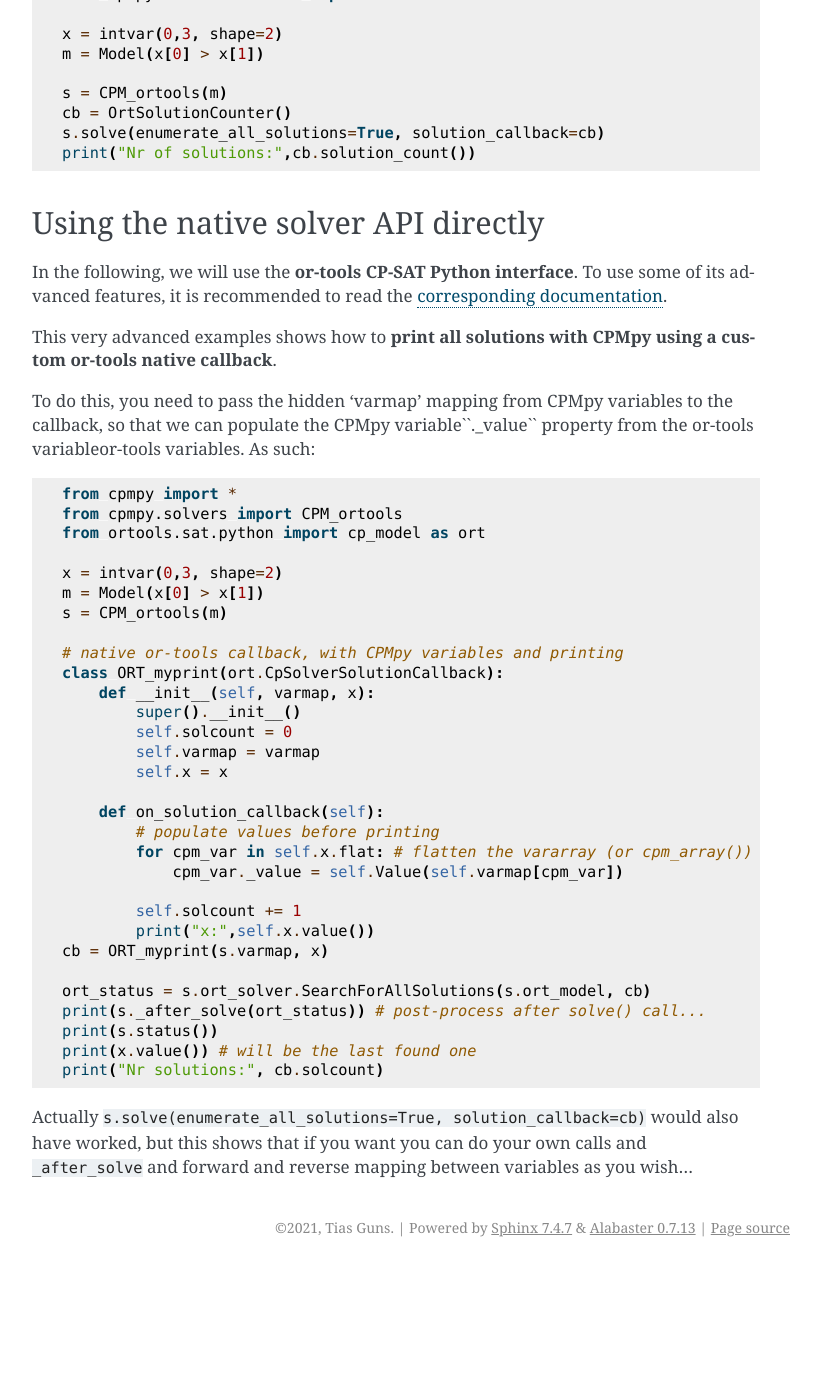
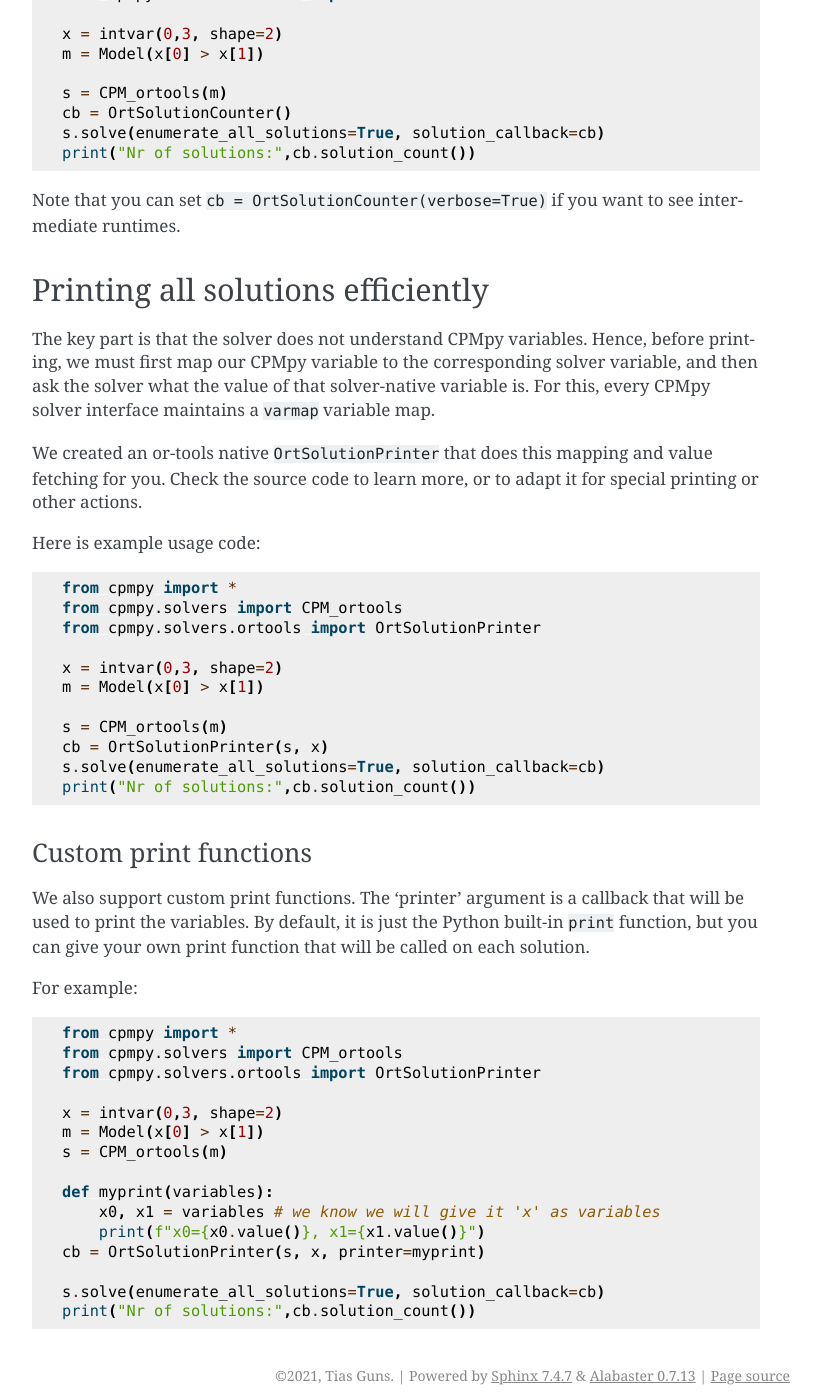
Before and after one commit to CPMpy/cpmpy, a Sphinx documentation site: the page built from docs/multiple_solutions.md, in a window 1280 px wide and 1400 px high, scrolled down 2582 px. Shown: the whole window, without its empty margins (320-1141 px from the left). Built offline with Sphinx 7.4.7, drawn with Linux system fonts in a browser that asks for light colours; before the commit the page ends 3849 px from its top, so only the background shows below that; some of the changed text lies outside the part shown.

Commit message:
ort: new callback for easier printing of all solutions

````diff
--- a/docs/multiple_solutions.md
+++ b/docs/multiple_solutions.md
@@ -105,45 +105,49 @@ s.solve(enumerate_all_solutions=True, solution_callback=cb)
 print("Nr of solutions:",cb.solution_count())
 ```
 
-## Using the native solver API directly
+Note that you can set `cb = OrtSolutionCounter(verbose=True)` if you want to see intermediate runtimes.
 
-In the following, we will use the __or-tools CP-SAT Python interface__. To use some of its advanced features, it is recommended to read the [corresponding documentation](https://developers.google.com/optimization/reference/python/sat/python/cp_model).
+## Printing all solutions efficiently
 
-This very advanced examples shows how to **print all solutions with CPMpy using a custom or-tools native callback**.
+The key part is that the solver does not understand CPMpy variables. Hence, before printing, we must first map our CPMpy variable to the corresponding solver variable, and then ask the solver what the value of that solver-native variable is. For this, every CPMpy solver interface maintains a `varmap` variable map.
 
-To do this, you need to pass the hidden 'varmap' mapping from CPMpy variables to the callback, so that we can populate the CPMpy variable`._value` property from the or-tools variableor-tools variables. As such:
+We created an or-tools native `OrtSolutionPrinter` that does this mapping and value fetching for you. Check the source code to learn more, or to adapt it for special printing or other actions.
+
+Here is example usage code:
+```python
+from cpmpy import *
+from cpmpy.solvers import CPM_ortools
+from cpmpy.solvers.ortools import OrtSolutionPrinter
+
+x = intvar(0,3, shape=2)
+m = Model(x[0] > x[1])
+
+s = CPM_ortools(m)
+cb = OrtSolutionPrinter(s, x)
+s.solve(enumerate_all_solutions=True, solution_callback=cb)
+print("Nr of solutions:",cb.solution_count())
+```
+
+### Custom print functions
+
+We also support custom print functions. The 'printer' argument is a callback that will be used to print the variables. By default, it is just the Python built-in `print` function, but you can give your own print function that will be called on each solution.
+
+For example:
 
 ```python
 from cpmpy import *
 from cpmpy.solvers import CPM_ortools
-from ortools.sat.python import cp_model as ort
+from cpmpy.solvers.ortools import OrtSolutionPrinter
 
 x = intvar(0,3, shape=2)
 m = Model(x[0] > x[1])
 s = CPM_ortools(m)
 
-# native or-tools callback, with CPMpy variables and printing
-class ORT_myprint(ort.CpSolverSolutionCallback):
-    def __init__(self, varmap, x):
-        super().__init__()
-        self.solcount = 0
-        self.varmap = varmap
-        self.x = x
+def myprint(variables):
+    x0, x1 = variables # we know we will give it 'x' as variables
+    print(f"x0={x0.value()}, x1={x1.value()}")
+cb = OrtSolutionPrinter(s, x, printer=myprint)
 
-    def on_solution_callback(self):
-        # populate values before printing
-        for cpm_var in self.x.flat: # flatten the vararray (or cpm_array())
-            cpm_var._value = self.Value(self.varmap[cpm_var])
-
-        self.solcount += 1
-        print("x:",self.x.value())
-cb = ORT_myprint(s.varmap, x)
-
-ort_status = s.ort_solver.SearchForAllSolutions(s.ort_model, cb)
-print(s._after_solve(ort_status)) # post-process after solve() call...
-print(s.status())
-print(x.value()) # will be the last found one
-print("Nr solutions:", cb.solcount)
+s.solve(enumerate_all_solutions=True, solution_callback=cb)
+print("Nr of solutions:",cb.solution_count())
 ```
-
-Actually `s.solve(enumerate_all_solutions=True, solution_callback=cb)` would also have worked, but this shows that if you want you can do your own calls and `_after_solve` and forward and reverse mapping between variables as you wish...
````
Also changed, not shown: 1 other file.
